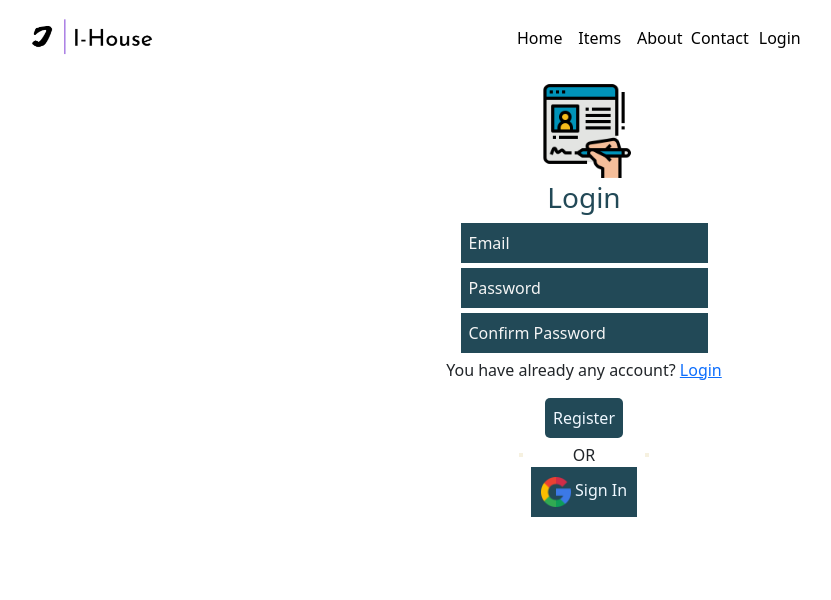
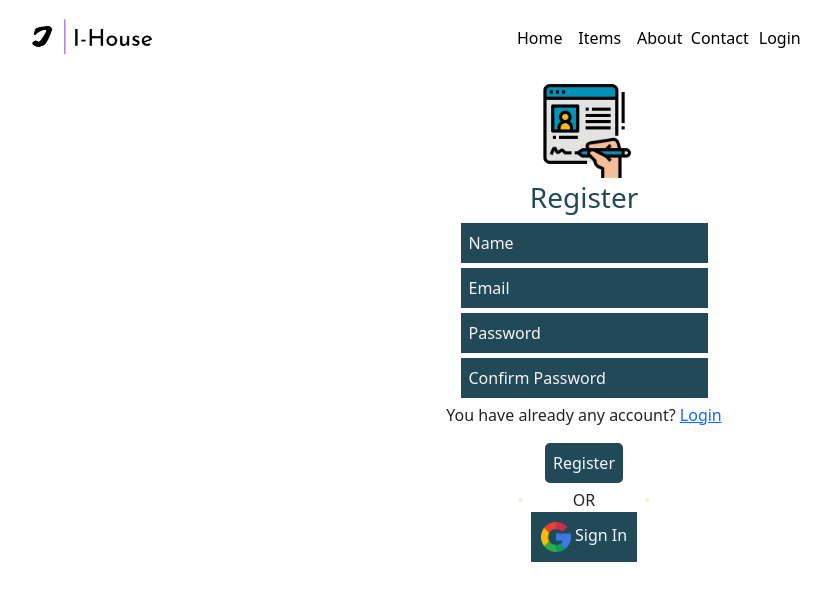
Before and after one commit to trshawonbd/I-House-Client-Side, a React (Create React App) app: page /register in a window 1280 px wide. Shown: the top 600 px of the page, without its empty margins (56-887 px from the left). Built offline with nearby package versions, Linux system fonts and the light colour scheme; no server answers.

Commit message:
userandpassword and profile updated  done

```diff
--- a/package.json
+++ b/package.json
@@ -14,6 +14,7 @@
     "react-firebase-hooks": "^5.0.3",
     "react-router-dom": "^6.3.0",
     "react-scripts": "5.0.1",
+    "react-toastify": "^8.2.0",
     "web-vitals": "^2.1.4"
   },
   "scripts": {
--- a/src/component/Login/Login.js
+++ b/src/component/Login/Login.js
@@ -7,11 +7,18 @@ import Social from '../Shared/Social/Social';
 import { useAuthState } from 'react-firebase-hooks/auth';
 import auth from '../../firebase.init';
 import Loading from '../Shared/Loading/Loading';
+import { useSignInWithEmailAndPassword } from 'react-firebase-hooks/auth';
 
 const Login = () => {
     const location = useLocation();
     const navigate = useNavigate();
-    const [user, loading, error] = useAuthState(auth);
+
+    const [
+        signInWithEmailAndPassword,
+        user,
+        loading,
+        error,
+      ] = useSignInWithEmailAndPassword(auth);
     let from = location.state?.from?.pathname || "/";
     if (error) {
         return (
@@ -27,6 +34,15 @@ const Login = () => {
         navigate(from, { replace: true });
       }
 
+      const handleLogin = event =>{
+          event.preventDefault();
+          const email = event.target.email.value;
+          const password = event.target.password.value;
+
+          signInWithEmailAndPassword(email, password)
+          event.target.reset();
+      }
+
     return (
         <div className='font background'>
             <div>
@@ -36,7 +52,7 @@ const Login = () => {
 
                 <div>
                     <h3 className='login-title'>Login</h3>
-                    <form>
+                    <form onSubmit={handleLogin}>
 
                         <input className='email' type="email" name="email" id="" placeholder='Email' required />
                         <br  />
--- a/src/component/Register/Register.js
+++ b/src/component/Register/Register.js
@@ -3,8 +3,53 @@ import { Link } from 'react-router-dom';
 import Social from '../Shared/Social/Social';
 import './Register.css';
 import register from '../../img/Login/register.png'
+import { useCreateUserWithEmailAndPassword, useUpdateProfile } from 'react-firebase-hooks/auth';
+import auth from '../../firebase.init';
+import Loading from '../Shared/Loading/Loading';
+import { toast, ToastContainer } from 'react-toastify';
+import 'react-toastify/dist/ReactToastify.css';
+
 
 const Register = () => {
+    const [
+        createUserWithEmailAndPassword,
+        user,
+        loading,
+        error,
+      ] = useCreateUserWithEmailAndPassword(auth);
+
+      const [updateProfile, updating, updateError] = useUpdateProfile(auth);
+
+      if (error || updateError) {
+        return (
+          <div>
+            <p>Error: {error.message}</p>
+          </div>
+        );
+      }
+      if (loading || updating) {
+        return <Loading></Loading>;
+      }
+      if (user) {
+        console.log(user);
+      }
+
+    const handleRegister = async(event) =>{
+        event.preventDefault();
+        const name = event.target.name.value;
+        const email = event.target.email.value;
+        const password = event.target.password.value;
+        const confirmPassword = event.target.confirmPassword.value;
+
+        if (password === confirmPassword){
+          await  createUserWithEmailAndPassword(email, password);
+          await updateProfile ({displayName : name});
+            toast('account created');
+        }
+        else{
+            toast("Your Password and ConfirmPassword didn't match");
+        }
+    }
     return (
         <div className='font background'>
             <div>
@@ -13,9 +58,11 @@ const Register = () => {
                 </div>
 
                 <div>
-                    <h3 className='login-title'>Login</h3>
-                    <form>
+                    <h3 className='login-title'>Register</h3>
+                    <form onSubmit={handleRegister}>
 
+                        <input className='email' type="text" name="name" id="" placeholder='Name' required />
+                        <br />
                         <input className='email' type="email" name="email" id="" placeholder='Email' required />
                         <br  />
                         <input className='password' type="password" name="password" id="" placeholder='Password' required />
@@ -24,7 +71,7 @@ const Register = () => {
                         <br />
                         <p>You have already  any account? <Link className='login-text' to='/login'>Login</Link> </p>
 
-                        <input className='login' type="submit" value="Register" />
+                        <input  className='login' type="submit" value="Register" />
                     </form>
                 </div>
                 <div className='d-flex justify-content-center align-items-center'>
@@ -35,11 +82,14 @@ const Register = () => {
                 </span>
                 </div>
                 <Social></Social>
+                <ToastContainer></ToastContainer>
 
 
             </div>
 
+
         </div>
+
     );
 };
 
```
Also changed, not shown: 1 other file (tests, documents, lock files or other folders).
